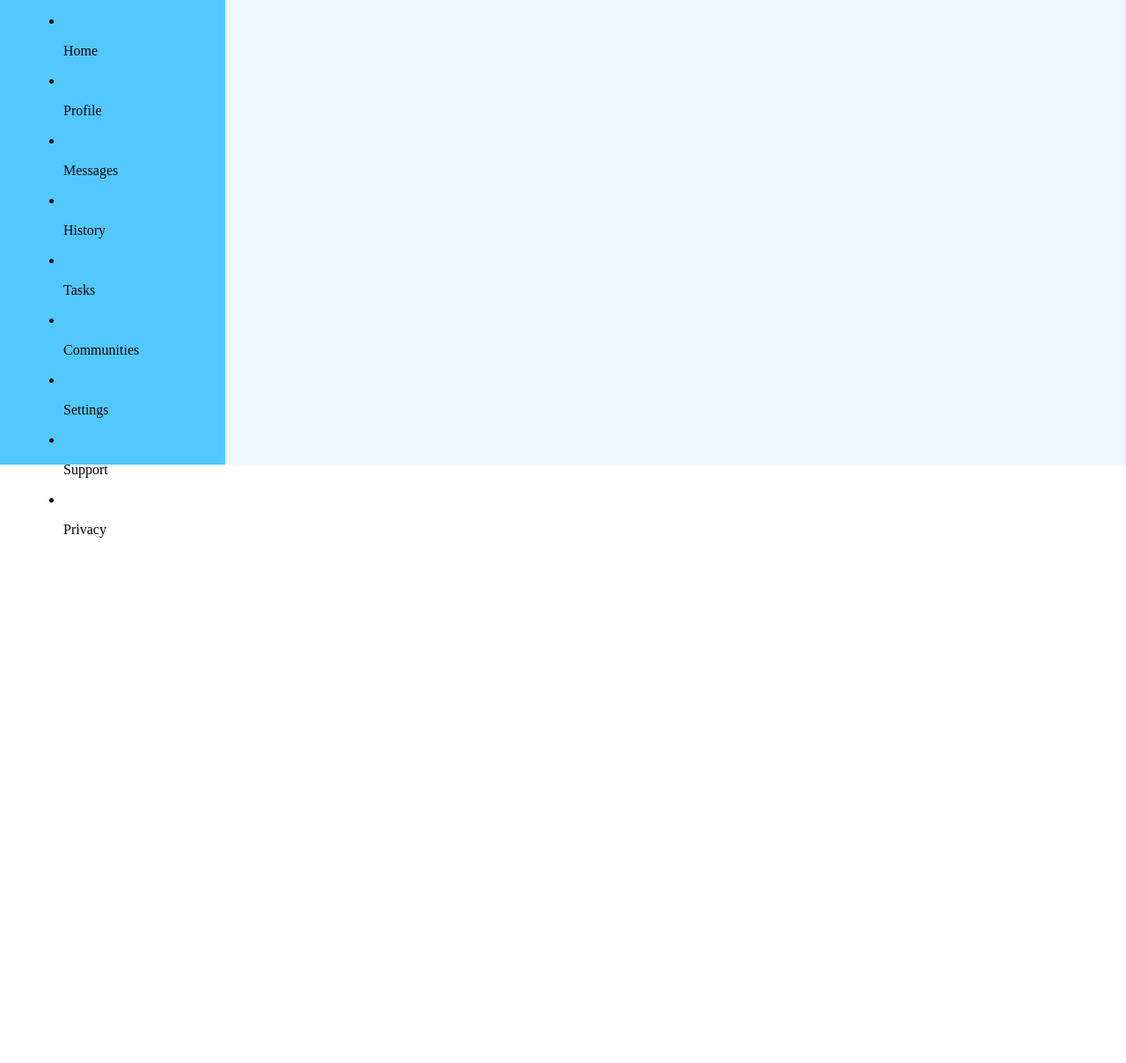
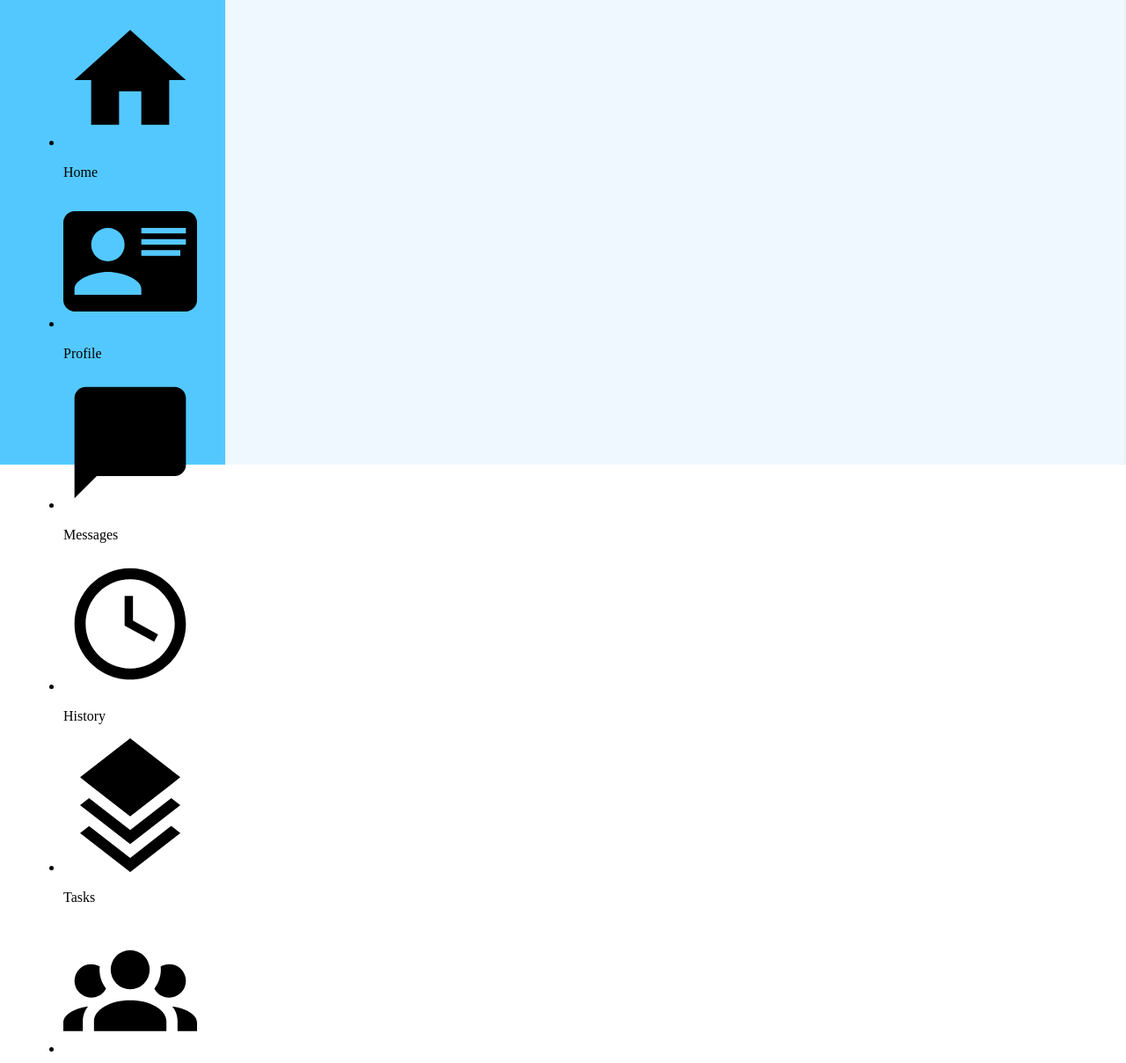
Before and after one commit to Tim-PF/Admin-Dashboard, a plain HTML site: page index.html in a window 1280 px wide. Shown: the part 272-1480 px from the top of the page at 88% size. Before the commit the page ends 883 px from the top, so only its background shows below. Drawn offline with Linux system fonts and the light colour scheme.

Commit message:
Added SVG to html

```diff
--- a/index.html
+++ b/index.html
@@ -16,27 +16,27 @@
         <div class="nav-functions">
             <ul>
             <li>
-                <img src="" alt="">
+                <img src="images/home.svg" alt="Home">
                 <p>Home</p>
             </li>
             <li>
-                <img src="" alt="">
+                <img src="images/card-account-details.svg" alt="Profile">
                 <p>Profile</p>
             </li>
             <li>
-                <img src="" alt="">
+                <img src="images/message.svg" alt="Messages">
                 <p>Messages</p>
             </li>
             <li>
-                <img src="" alt="">
+                <img src="images/clock-time-four-outline.svg" alt="History">
                 <p>History</p>
             </li>
             <li>
-                <img src="" alt="">
+                <img src="images/layers-triple.svg" alt="Tasks">
                 <p>Tasks</p>
             </li>
             <li>
-                <img src="" alt="">
+                <img src="images/account-group.svg" alt="Communities">
                 <p>Communities</p>
             </li>
         </ul>
@@ -44,15 +44,15 @@
         <div class="nav-settings">
             <ul>
                 <li>
-                    <img src="" alt="">
+                    <img src="images/cog-outline.svg" alt="Settings">
                     <p>Settings</p>
                 </li>
                 <li>
-                    <img src="" alt="">
+                    <img src="images/help-circle.svg" alt="Support">
                     <p>Support</p>
                 </li>
                 <li>
-                    <img src="" alt="">
+                    <img src="images/check-circle.svg" alt="Privacy">
                     <p>Privacy</p>
                 </li>
             </ul>
```
